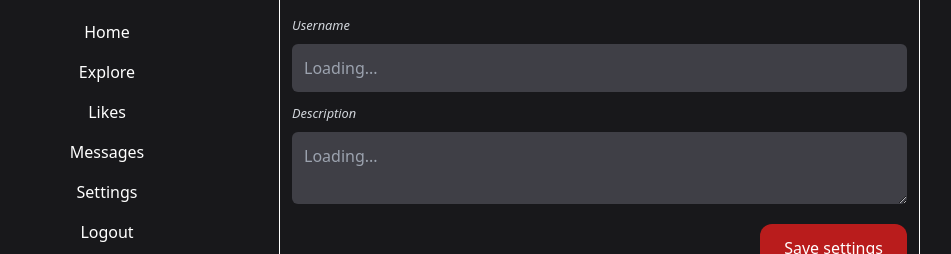
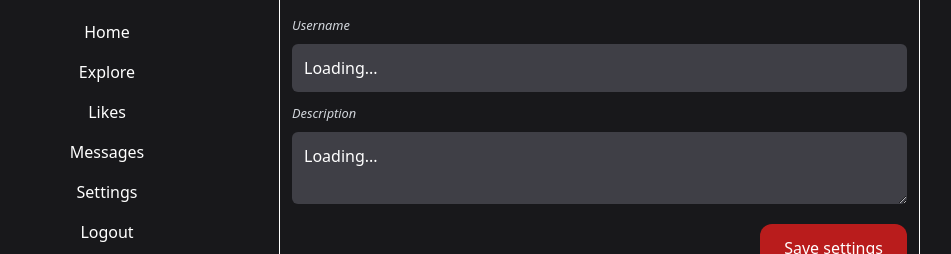
Before and after one commit to thepug432/MERN-twitter-clone, a React (Create React App) app in the folder client/: page /settings in a window 1280 px wide. Shown: the top 254 px of the page, without its empty margins (41-992 px from the left). Built offline with nearby package versions, Linux system fonts and the light colour scheme; no server answers; sample sign-in values are in the browser's storage.

Commit message:
fetching current user status

```diff
--- a/client/src/pages/Settings.jsx
+++ b/client/src/pages/Settings.jsx
@@ -19,8 +19,20 @@ function Settings() {
             navigate('/login')
         }
 
-        const fetchUserData = () => axios.get('', {params: { id: user.id }})
+        const fetchUserData = async () => {
+            const response = await (await axios.get('/api/userData/usernameFromId', { params: { id: user.id } } )).data
+            setUserData({
+                username: response.username,
+                description: response.description
+            })
+        }
+        fetchUserData()
     }, [navigate, user])
+
+    const change = e => setUserData(state => ({
+        ...state,
+        [e.target.name]: e.target.value
+    }))
 
     return (
         <Wrapper>
@@ -30,15 +42,18 @@ function Settings() {
                 <input
                     name='username'
                     type='text'
-                    placeholder={userData.username ? 'Username' : 'Loading...'}
+                    disabled={userData.username ? false : true}
+                    value={userData.username ? userData.username : 'Loading...'}
+                    onChange={change}
                     className='bg-zinc-700 p-3 my-2 rounded-md'
                 />
 
                 <label htmlFor='username'><small className='italic text-gray-300'>Description</small></label>
                 <textarea
                     name='description'
-                    type='description'
-                    placeholder={userData.description ? 'Description' : 'Loading...'}
+                    disabled={userData.description ? false : true}
+                    value={userData.description ? userData.description : 'Loading...'}
+                    onChange={change}
                     className='bg-zinc-700 p-3 my-2 rounded-md'
                 />
                 <motion.button
```
